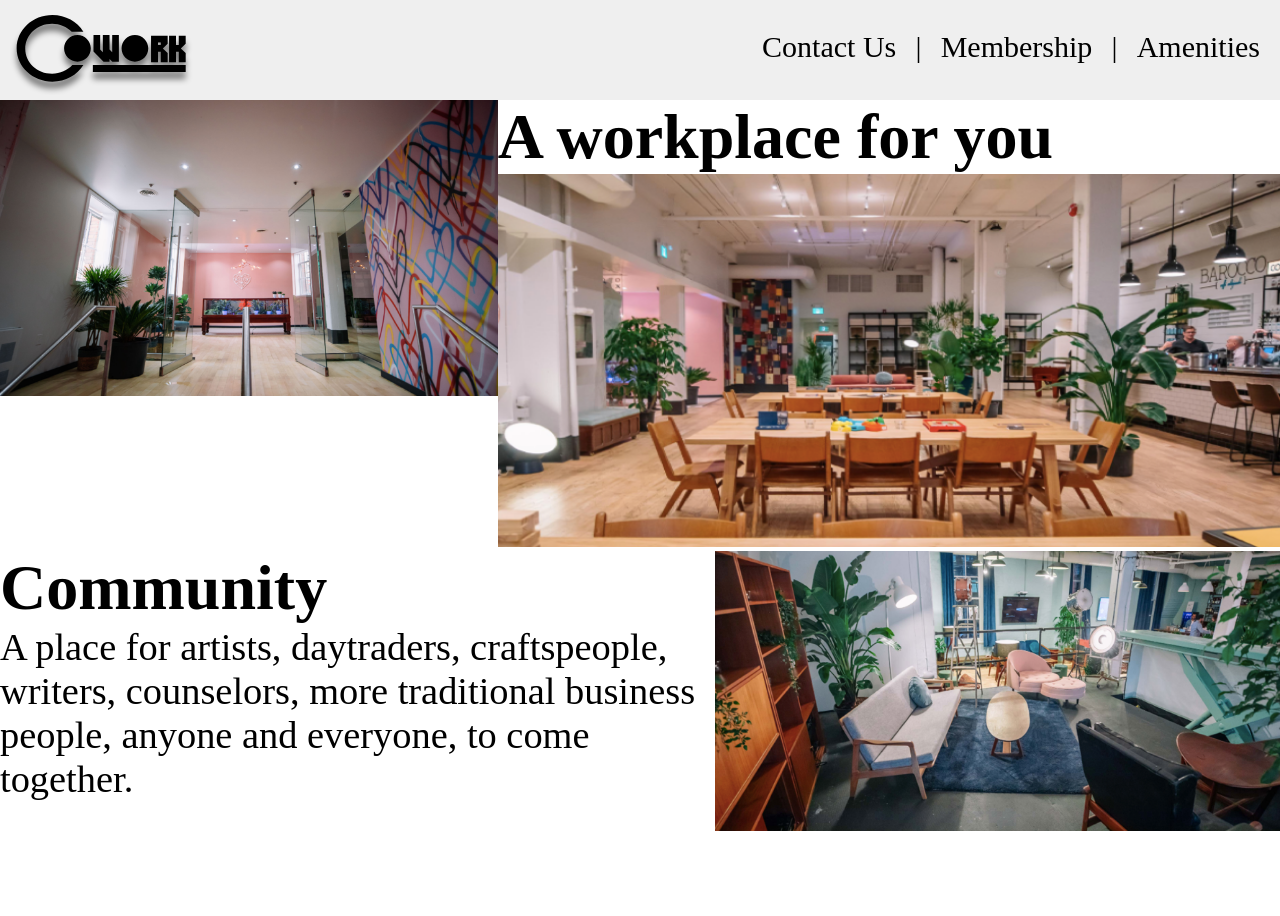
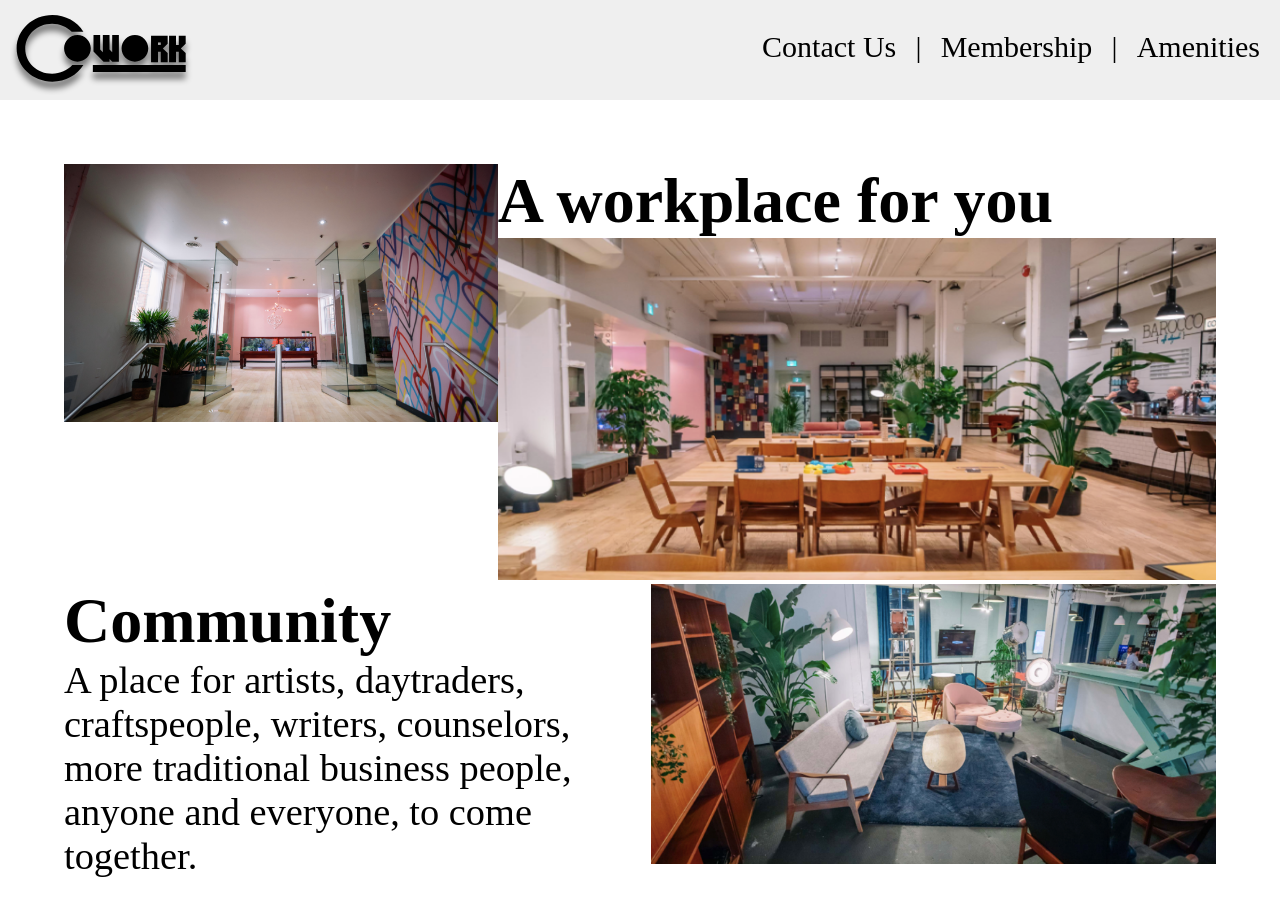
Before and after one commit to beepboopbitch/start-up, a website built with webpack: page src/index.html in a window 1280 px wide. Before the commit the page ends 831 px from the top, so only its background shows below. Built offline with nearby package versions, Linux system fonts and the light colour scheme.

Commit message:
add grid layout

```diff
--- a/src/sass/styles.scss
+++ b/src/sass/styles.scss
@@ -2,7 +2,6 @@
 * {
   margin: 0;
   padding: 0;
-  // border: 2px solid red;
 }
 
 @mixin mQ($arg){
@@ -84,7 +83,10 @@ header {
 .grid-container {
   display: grid;
   grid-template-columns: auto;
+  grid-template-rows: auto auto auto;
+  grid-template-areas: "gi1" "gi2" "gi3";
   @include mQLG(768px) {
+    margin: 5vw 5vw 5vw 5vw;
     grid-template-columns: auto auto;
     grid-template-areas: "gi1 gi2" "gi3 gi3";
   }
@@ -100,9 +102,13 @@ header {
   }
   .gi3 {
     display: flex;
-    flex-direction: row;
+    flex-direction: column;
     @include mQLG(768px) {
       height: 280px;
+      flex-direction: row;
+      img {
+        width: 60vw;
+      }
     }
   }
   .grid-item {
@@ -125,8 +131,8 @@ header {
         margin: 0;
       }
     }
-    img {
-      width: 100%;
-    }
+  }
+  img {
+    width: 100%;
   }
 }
```
